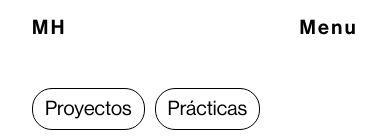
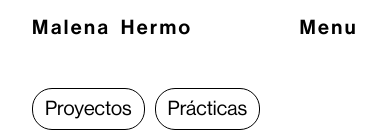
Before and after one commit to federicohermo/malena-hermo, a React (Create React App) app: page / in a window 390 px wide. Shown: the top 138 px of the page. Built offline with nearby package versions, Linux system fonts and the light colour scheme.

Commit message:
mobile name

```diff
--- a/src/styles/Header.css
+++ b/src/styles/Header.css
@@ -74,3 +74,15 @@
     width: 55px; /* Adjust based on actual size */
     opacity: 1;
 }
+
+@media (max-width: 926px) {
+    .letter-rest.malena {
+        width: 60px; /* Adjust based on actual size */
+        opacity: 1;
+        margin-right: 10px;
+    }
+    .letter-rest.hermo {
+        width: 55px; /* Adjust based on actual size */
+        opacity: 1;
+    }
+}
```
